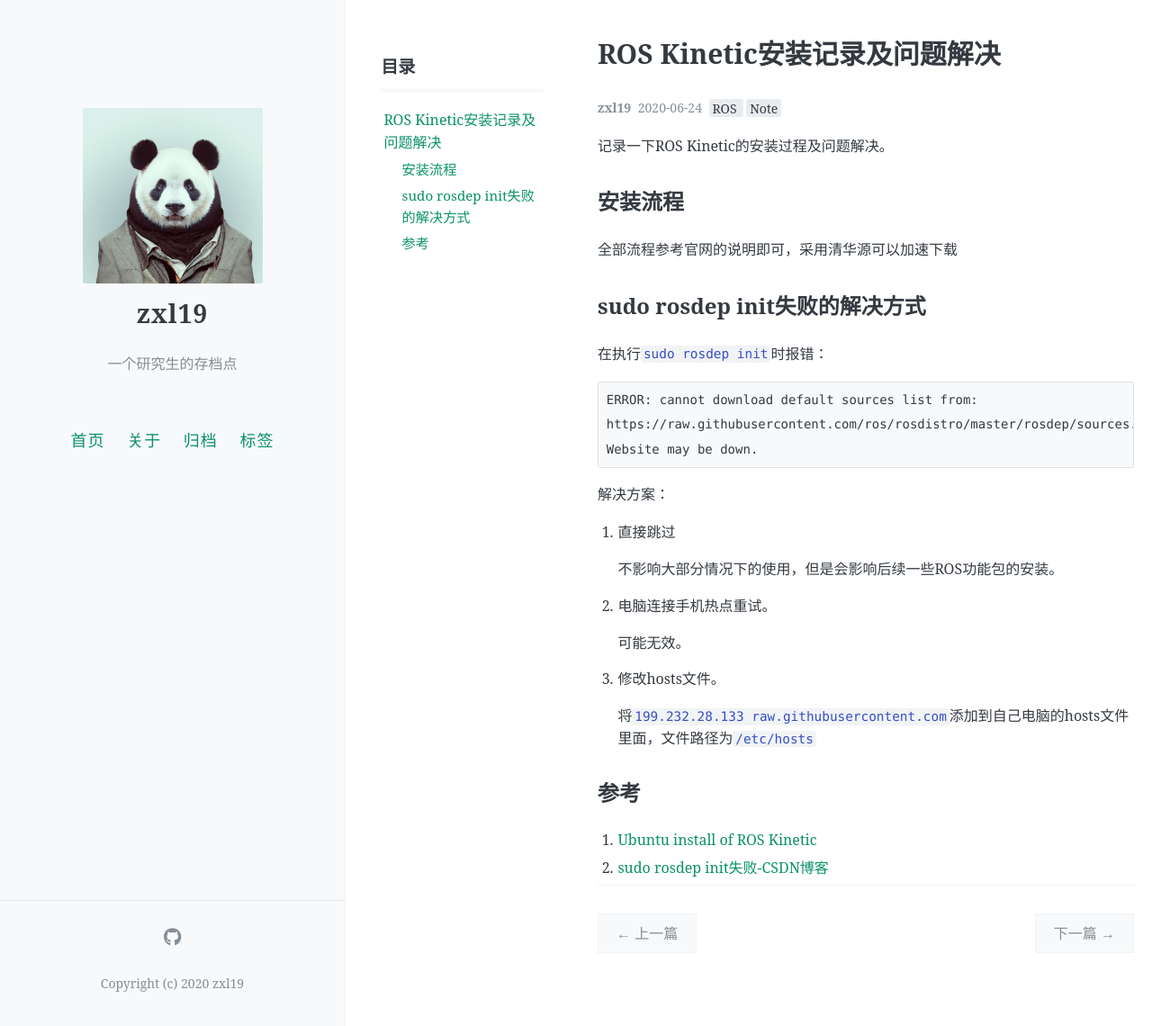
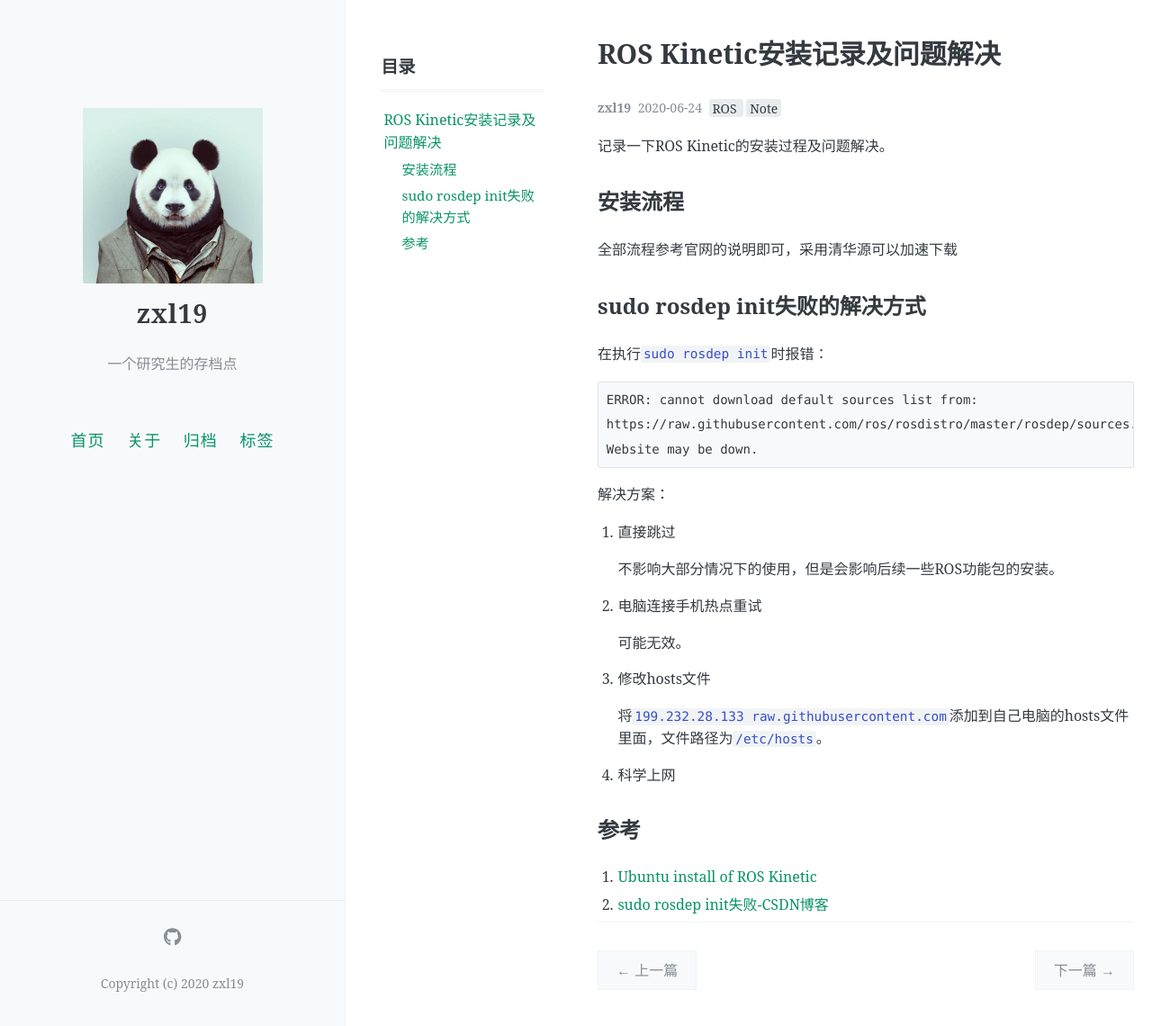
Before and after one commit to zxl19/zxl19.github.io, a Jekyll site: the page built from _posts/2020-06-24-ros-installation.md, in a window 1280 px wide and 1140 px high. Shown: the whole window at 90% size. Built offline with Jekyll 4.4.1, drawn with Linux system fonts in a browser that asks for light colours; comment, search, counter and statistics services are not loaded.

Commit message:
Update 2020-06-24-ros-installation.md

```diff
--- a/_posts/2020-06-24-ros-installation.md
+++ b/_posts/2020-06-24-ros-installation.md
@@ -33,13 +33,15 @@ Website may be down.
 
     不影响大部分情况下的使用，但是会影响后续一些ROS功能包的安装。
 
-2. 电脑连接手机热点重试。
+2. 电脑连接手机热点重试
 
     可能无效。
 
-3. 修改hosts文件。
+3. 修改hosts文件
 
-    将`199.232.28.133 raw.githubusercontent.com`添加到自己电脑的hosts文件里面，文件路径为`/etc/hosts`
+    将`199.232.28.133 raw.githubusercontent.com`添加到自己电脑的hosts文件里面，文件路径为`/etc/hosts`。
+
+4. 科学上网
 
 ## 参考
 
```
